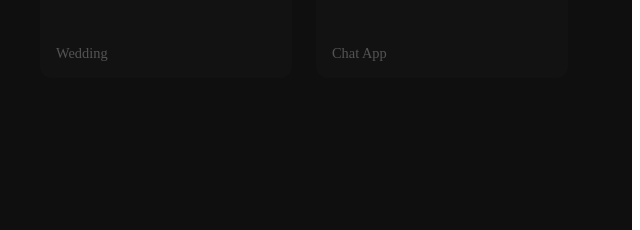
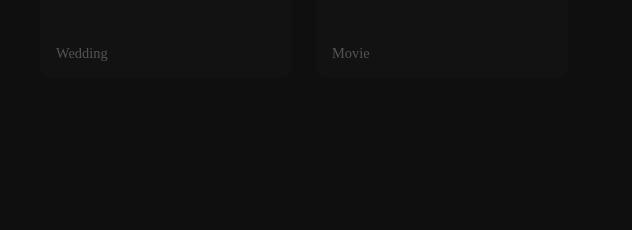
Before and after one commit to frankie516c-collab/UI, a plain HTML site: page index.html in a window 1280 px wide. Shown: the part 480-710 px from the top of the page, 640-1280 px from the left. Drawn offline with Linux system fonts and the light colour scheme.

Commit message:
Update index.html

```diff
--- a/index.html
+++ b/index.html
@@ -35,7 +35,7 @@
       class="project-card"
       aria-label="Movie 프로젝트 보기"
     >
-      <span class="project-title">Chat App</span>
+      <span class="project-title">Movie</span>
     </a>
   </div>
 </section>
```
